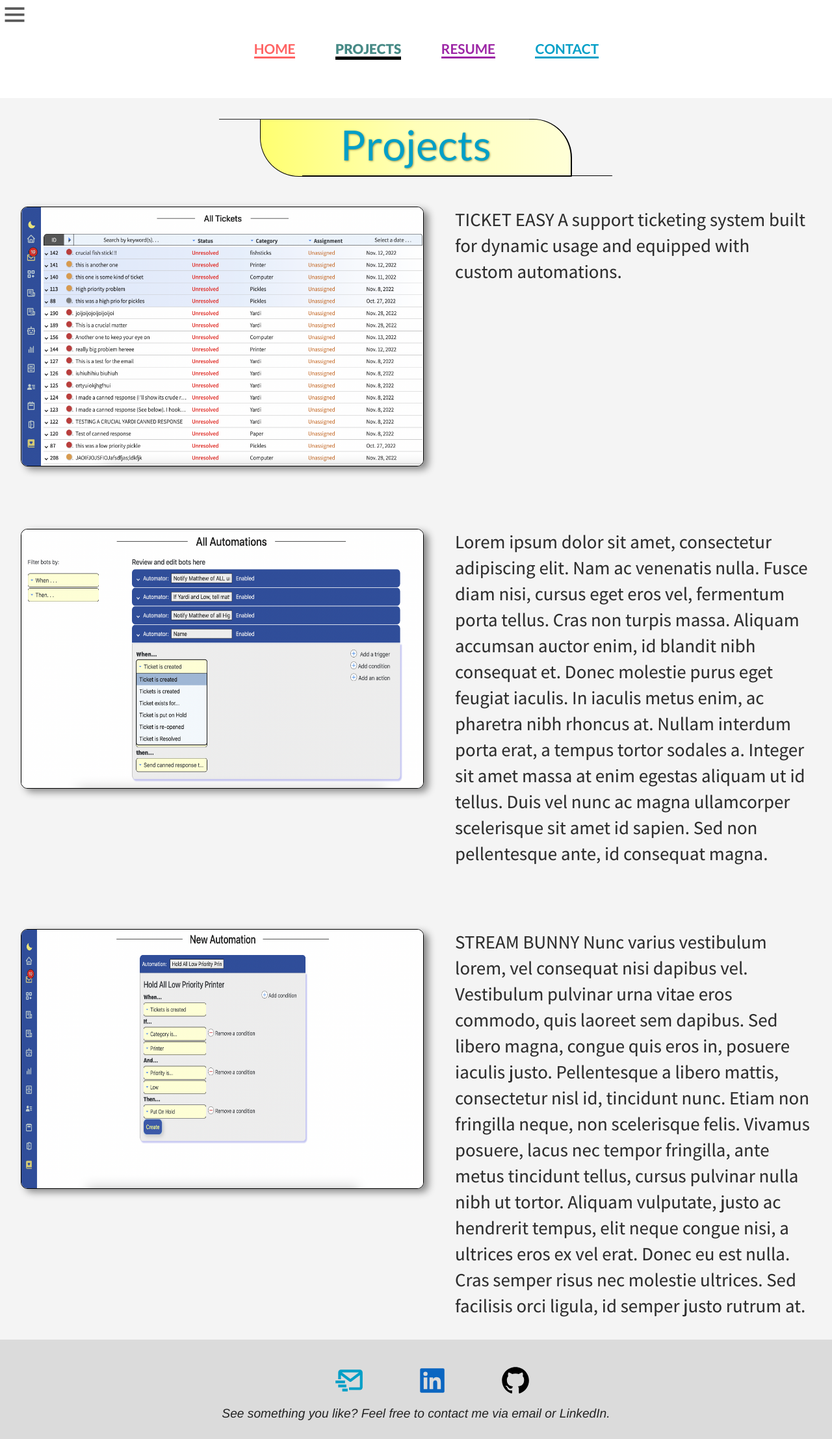
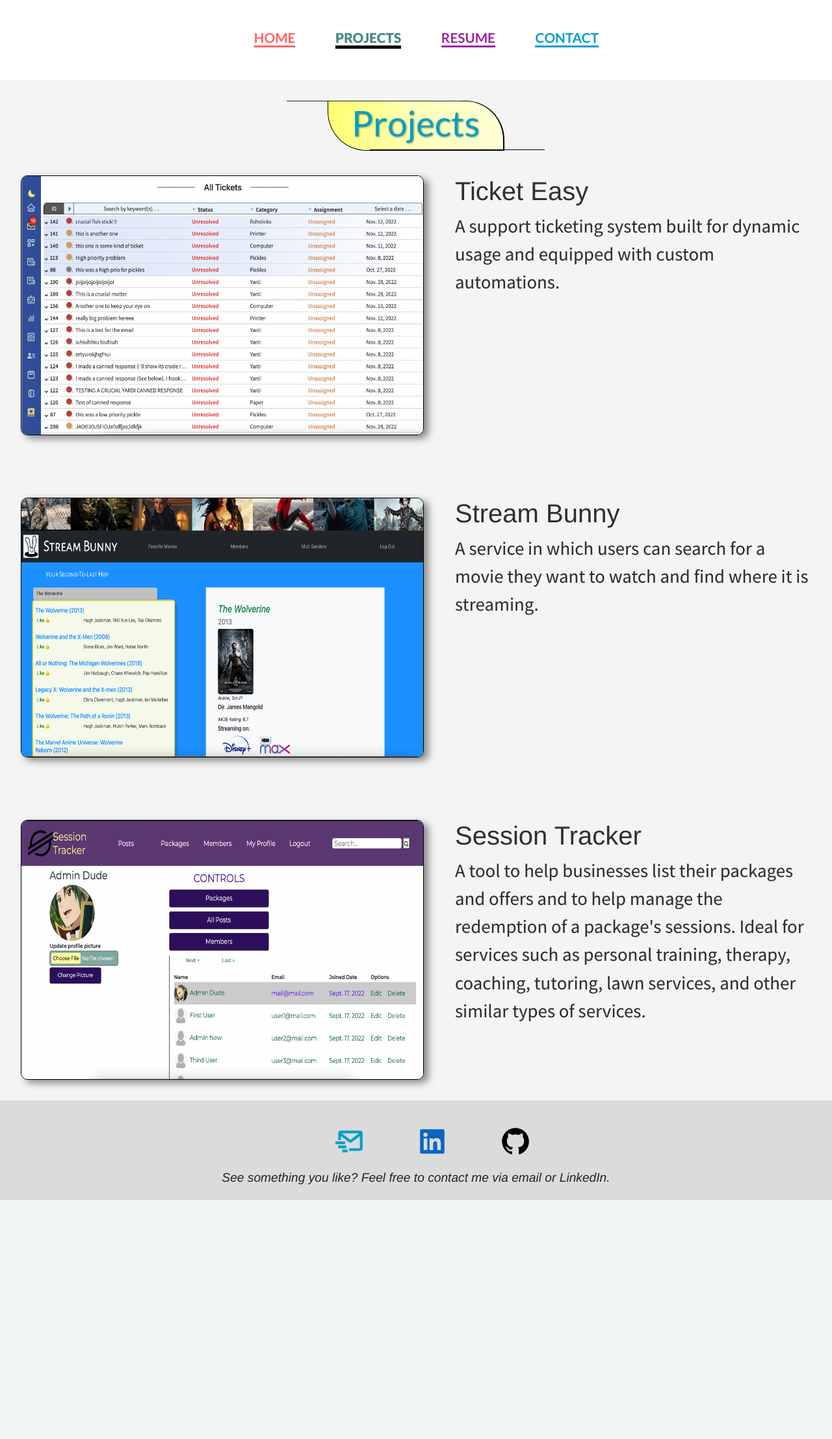
Before and after one commit to MatthewDSummers/My-Portfolio, a Django app: page /projects in a window 1280 px wide. Shown: the whole page at 65% size. After the commit the page ends 1847 px from the top, so only its background shows below. Run offline with Django 4.2, Linux system fonts and the light colour scheme.

Commit message:
added individual project pages

```diff
--- a/portfolio_site/static/css/style.css
+++ b/portfolio_site/static/css/style.css
@@ -1,5 +1,7 @@
 @import url('https://fonts.googleapis.com/css2?family=Cutive+Mono&family=Lato:wght@100;300;400;700;900&display=swap');
 @import url('https://fonts.googleapis.com/css2?family=Assistant:wght@200;300;400;500;600;700;800&display=swap');
+@import url('https://fonts.googleapis.com/css2?family=Montserrat:wght@300;400;500;600;700&display=swap');@import url('https://fonts.googleapis.com/css2?family=Montserrat:wght@300;400;500;600;700&display=swap');
+
 * {
     box-sizing: border-box;
     margin: 0;
@@ -22,14 +24,14 @@ ul{
     border-bottom: .5px solid black;
     border-top: .5px solid black;
     border-radius: 1px 60px;
-    width: 30em;
+    width: 17em;
     display: inline-block;
 }
     .title{
         font-family: 'Lato', sans-serif;
         color: rgb(70, 138, 134);
         color:  hsl(192,100%,39%);
-        font-size: 4rem;
+        font-size: 3.4rem;
         text-shadow: 1px 1px 3px rgb(153, 152, 82);
     }
         .title-div::before{
@@ -115,7 +118,6 @@ ul{
 #container{
     height: 100%;
     position: relative;
-    line-height: 250%;
 }
 
 .content{
@@ -222,7 +273,8 @@ ul{
 }
 
 .menu{
-    padding-bottom: 2.4em;
+    display: none;
+    padding-block: 2em;
 }
 
 /* Standard Menu */
@@ -318,7 +370,48 @@ nav{
         left: 60%;
     }
 
+
+/* ===== Project Page =====*/
+#project-banner{
+    /* min-width: 100%; */
+    padding: 3em 2em;
+    text-align: center;
+}
+    #project-banner h1{
+        font-size: 6rem;
+        font-family: 'Cutive Mono', monospace;
+    }
+    #project-banner.ticket-easy{
+        background-color: #304e99;
+    }
+    #project-banner.stream-bunny{
+        background-color: dodgerblue;
+    }
+    #project-banner.session-tracker{
+        background-color: hsl(276,34%,33%);
+    }
+
+    .title-ticket-easy{
+        color: hsl(57, 74%, 70%);
+    }
+    .title-stream-bunny{
+        color: hsl(0, 0%, 0%);
+    }
+    .title-session-tracker{
+        color: hsl(62,100%,81%);
+    }
+
+
 @media (min-width: 1024px) {
+    .welcome{
+        margin-top: 0;
+    }
+    .menu{
+        display: block;
+    }
+    #menu-button{
+        display: none;
+    }
     .grid{
         margin: auto;
     }
--- a/portfolio_site/static/js/index.js
+++ b/portfolio_site/static/js/index.js
@@ -1,6 +1,7 @@
 var menu_button = document.getElementById("menu-button");
 var close_button = document.getElementById("close");
 var modal = document.querySelector(".modal-menu");
+
 
 menu_button.addEventListener("click", function(){
     modal.style.display = "block";
--- a/portfolio_site/templates/base.html
+++ b/portfolio_site/templates/base.html
@@ -3,7 +3,7 @@
 <html lang='en'>
     <head>
         <meta charset='UTF-8'>
-        <title>Untitled</title>
+        <title>Matthew Summers - {{title}}</title>
         <meta name='description' content='This is an example of a meta description.'>
         <link rel='stylesheet' type='text/css' href="{% static 'css/style.css' %}"%>
         <link href="https://cdn.jsdelivr.net/npm/bootstrap@5.1.3/dist/css/bootstrap.min.css" rel="stylesheet" integrity="sha384-1BmE4kWBq78iYhFldvKuhfTAU6auU8tT94WrHftjDbrCEXSU1oBoqyl2QvZ6jIW3" crossorigin="anonymous">
@@ -11,6 +11,7 @@
     <body>
         <div id="container">
             <svg id="menu-button" xmlns="http://www.w3.org/2000/svg" width="45" height="45" viewBox="0 0 24 24" style="fill: rgba(90, 90, 90, 1);transform: ;msFilter:;"><path d="M4 6h16v2H4zm0 5h16v2H4zm0 5h16v2H4z"></path></svg>
+
             <div class="modal-menu">
                 <div class="modal-content">
                     <div class="close-div">
@@ -18,11 +19,9 @@
                     </div>
                     <ul class="text-center menu-options">
                         <li class="menu-item">Home</li>
-                        <li class="menu-item-concealer"></li>
                         <li class="menu-item">Projects</li>
-                        <li class="menu-item-concealer"></li>
                         <li class="menu-item">Resume</li>
-                        <li class="menu-item-concealer"></li>
+                        <li class="menu-item">Contact</li>
                     </ul>
                 </div>
             </div>
@@ -37,6 +36,7 @@
                 </nav>
             </div>
             {% block content %}
+
             {% endblock %}
             <div id="footer">
                 {% comment %} <p>code@matthewsummers.dev</p> {% endcomment %}
--- a/portfolio_site/templates/contact.html
+++ b/portfolio_site/templates/contact.html
@@ -2,6 +2,11 @@
 {% load static %}
 {% block content %}
     <section class="content-2">
+        <div class="text-center">
+            <div class="title-div">
+                <h1 class="title">Contact</h1>
+            </div>
+        </div>
         <h3>I am reachable by email or LinkedIn (see footer) or by phone</h3>
         <h4>(573)-820-1557</h4>
         to do
--- a/portfolio_site/templates/projects.html
+++ b/portfolio_site/templates/projects.html
@@ -1,6 +1,10 @@
 {% extends 'base.html' %}
 {% load static %}
+
 {% block content %}
+
+<!-- =======   ALL PROJECTS PAGE   ======= -->
+{% if not single %}
     <section class="content-2">
         <div class="text-center">
             <div class="title-div">
@@ -9,27 +13,53 @@
         </div>
         <div class="grid">
             <div class="grid-item">
+                <a href="/projects?title=Ticket-Easy">
                     <img class="grid-image" src="{% static 'media/images/tickets.png' %}">
+                </a>
+                <div>
+                    <h1>Ticket Easy</h1>
                     <p>
-                TICKET EASY
                         A support ticketing system built for dynamic usage and equipped with custom automations.
                     </p>
                 </div>
-
-
-        <div class="grid-item">
-            <img class="grid-image" src="{% static 'media/images/bots.png' %}">
-            <p>
-                Lorem ipsum dolor sit amet, consectetur adipiscing elit. Nam ac venenatis nulla. Fusce diam nisi, cursus eget eros vel, fermentum porta tellus. Cras non turpis massa. Aliquam accumsan auctor enim, id blandit nibh consequat et. Donec molestie purus eget feugiat iaculis. In iaculis metus enim, ac pharetra nibh
-                rhoncus at. Nullam interdum porta erat, a tempus tortor sodales a. Integer sit amet massa at enim egestas aliquam ut id tellus. Duis vel nunc ac magna ullamcorper scelerisque sit amet id sapien. Sed non pellentesque ante, id consequat magna.
-            </p>
             </div>
             <div class="grid-item">
-            <img class="grid-image" src="{% static 'media/images/bots-new.png' %}">
-            <p>                            STREAM BUNNY
-                Nunc varius vestibulum lorem, vel consequat nisi dapibus vel. Vestibulum pulvinar urna vitae eros commodo, quis laoreet sem dapibus. Sed libero magna, congue quis eros in, posuere iaculis justo. Pellentesque a libero mattis, consectetur nisl id, tincidunt nunc. Etiam non fringilla neque, non scelerisque felis. Vivamus posuere, lacus nec tempor fringilla, ante metus tincidunt tellus, cursus pulvinar nulla nibh ut tortor. Aliquam vulputate, justo ac hendrerit tempus, elit neque congue nisi, a ultrices eros ex vel erat. Donec eu est nulla. Cras semper risus nec molestie ultrices. Sed facilisis orci ligula, id semper justo rutrum at.
+                <a href="/projects?title=Stream-Bunny">
+                    <img class="grid-image" src="{% static 'media/images/stream-bunny.png' %}">
+                </a>
+                <div>
+                    <h1>Stream Bunny</h1>
+                    <p>
+                        A service in which users can search for a movie they want to watch and find where it is streaming.
                     </p>
                 </div>
             </div>
+            <div class="grid-item">
+                <a href="/projects?title=session-tracker">
+                    <img class="grid-image" src="{% static 'media/images/session-tracker.png' %}">
+                </a>
+                <div>
+                    <h1>Session Tracker</h1>
+                    <p>
+                        <p>A tool to help businesses list their packages and offers and to help manage the redemption of a package's sessions. Ideal for services such as personal training, therapy, coaching, tutoring, lawn services, and other similar types of services.</p>
+                    </p>
+                </div>
+            </div>
+        </div>
     </section>
+
+<!-- =======   SINGLE PROJECT PAGE   ======= -->
+{% else %}
+    <header id="project-banner" class="{{project}}">
+        <h1 class="title-{{project}}">{{title}}</h1>
+    </header>
+    {% if title == "Ticket Easy" %}
+        ticketing
+    {% elif title == "Stream Bunny" %}
+        streaming
+    {% elif title == "Session Tracker" %}
+        <p>A tool to help businesses list their packages and offers and to help manage the redemption of a package's sessions. Ideal for services such as personal training, therapy, coaching, tutoring, lawn services, and other similar types of services.</p>
+    {% endif %}
+{% endif %}
+
 {% endblock %}
--- a/portfolio_site/views.py
+++ b/portfolio_site/views.py
@@ -4,7 +4,8 @@ from django.shortcuts import render
 
 def home(request):
     context = {
-        "home":"active"
+        "home":"active",
+        "title": "Portfolio"
     }
     return render(request, "home.html", context)
 
@@ -12,16 +13,33 @@ def projects(request):
     context = {
         "projects":"active"
     }
+
+    if "title" in request.GET:
+        context["single"] = True
+        if request.GET["title"] == "Ticket-Easy":
+            context["title"] = "Ticket Easy"
+            context["project"] = "ticket-easy"
+        elif request.GET["title"] == "Stream-Bunny":
+            context["title"] = "Stream Bunny"
+            context["project"] = "stream-bunny"
+        elif request.GET["title"] == "session-tracker":
+            context["title"] = "Session Tracker"
+            context["project"] = "session-tracker"
+    else:
+        context["title"] = "Projects"
+
     return render(request, "projects.html", context)
 
 def resume(request):
     context = {
-        "resume":"active"
+        "resume":"active",
+        "title": "Resume"
     }
     return render(request, "resume.html", context)
 
 def contact(request):
     context = {
-        "contact":"active"
+        "contact":"active",
+        "title": "Contact"
     }
     return render(request, "contact.html", context)
```
Also changed, not shown: other parts of portfolio_site/static/css/style.css (+63 -13 lines), portfolio_site/static/media/images/session-tracker.png (added), portfolio_site/static/media/images/stream-bunny.png (added). Lines whose indentation alone changed are shown as unchanged.
